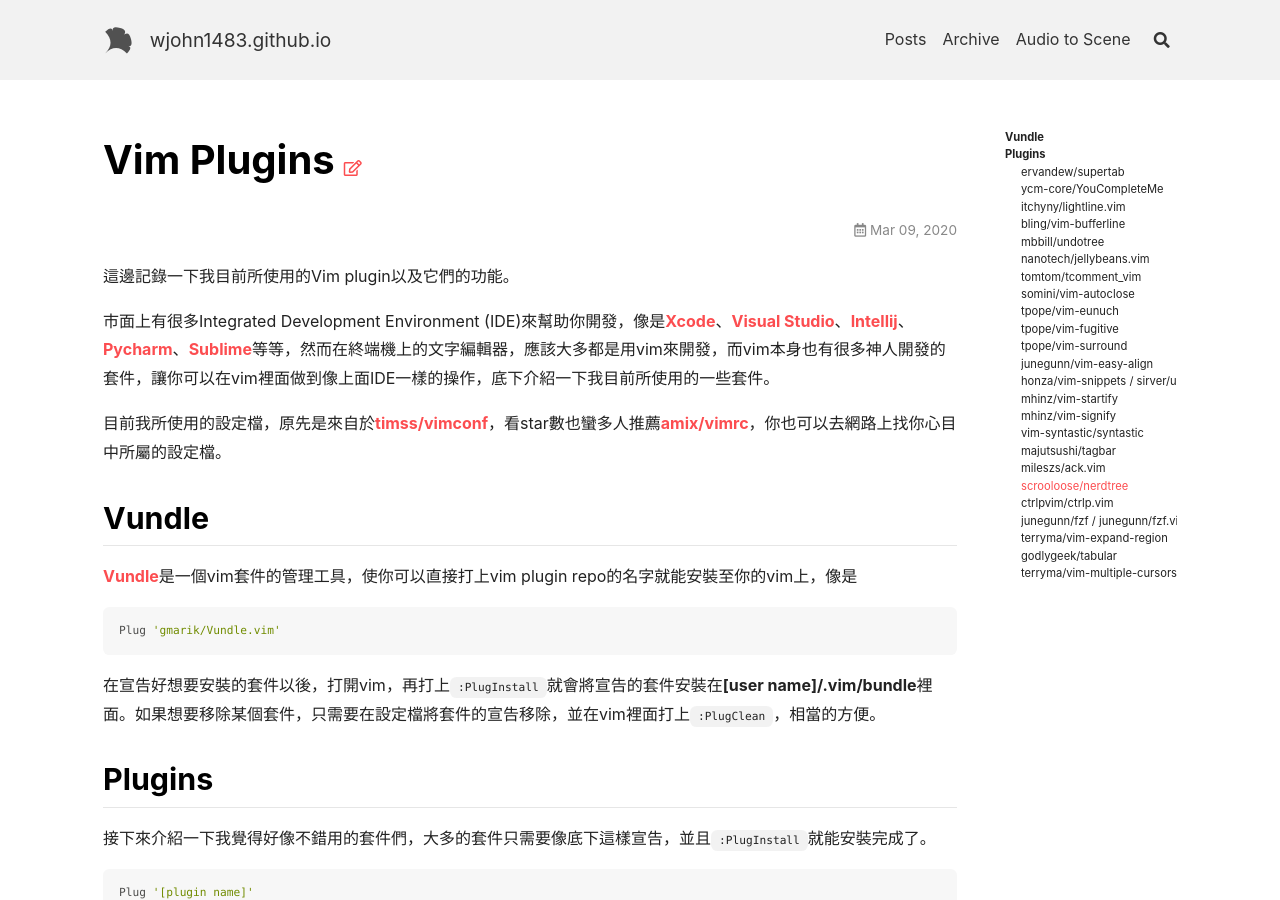
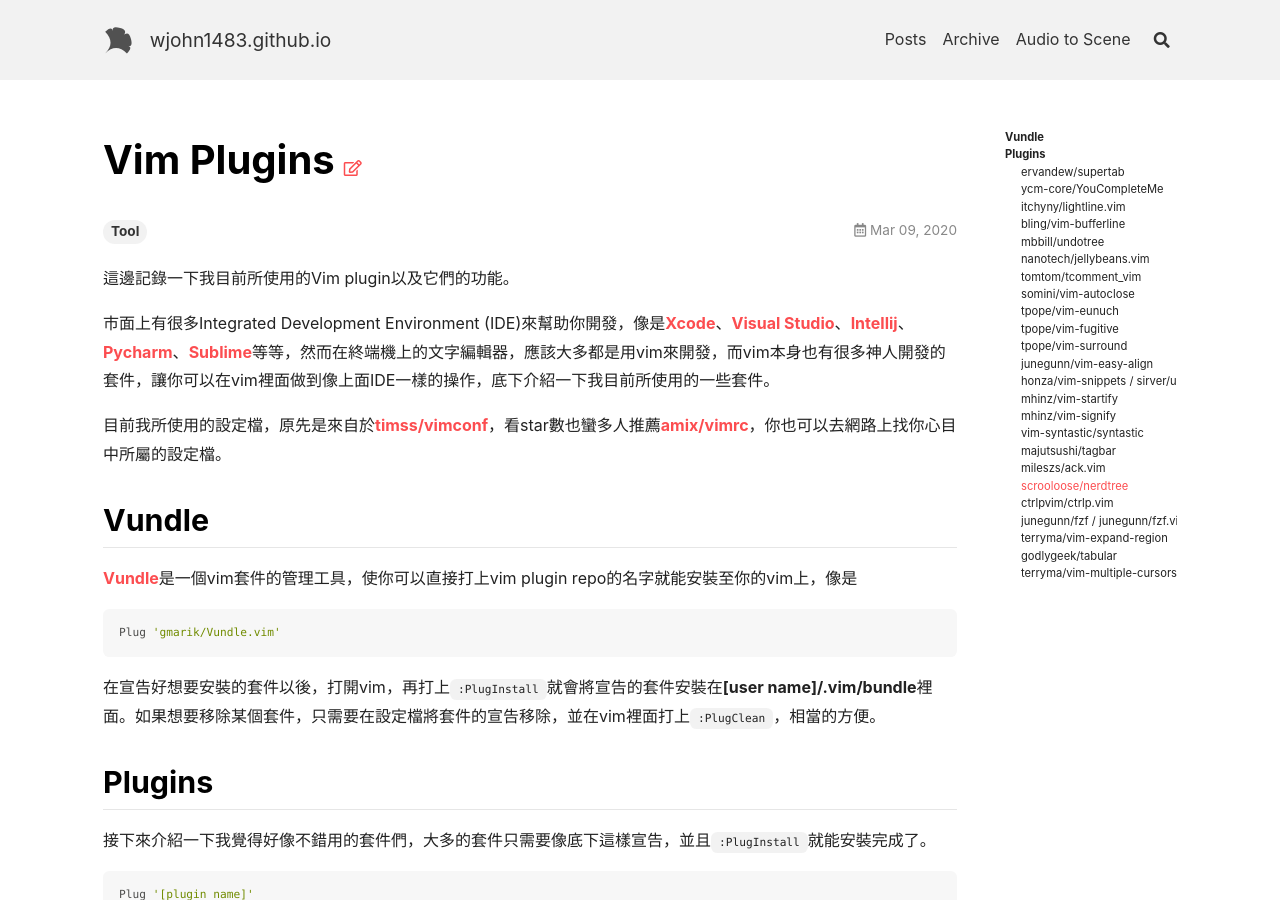
Before and after one commit to wjohn1483/wjohn1483.github.io, a Jekyll site: the page built from _posts/2020-03-09-vim-plugins/2020-03-09-vim-plugins.md, in a window 1280 px wide and 900 px high. Built offline with Jekyll 4.4.1, drawn with Linux system fonts in a browser that asks for light colours; nearby versions of some CDN libraries.

```diff
--- a/_posts/2020-03-09-vim-plugins/2020-03-09-vim-plugins.md
+++ b/_posts/2020-03-09-vim-plugins/2020-03-09-vim-plugins.md
@@ -1,6 +1,6 @@
 ---
-title:
-tags:
+title: Vim Plugins
+tags: Tool
 layout: article
 footer: false
 aside:
```
